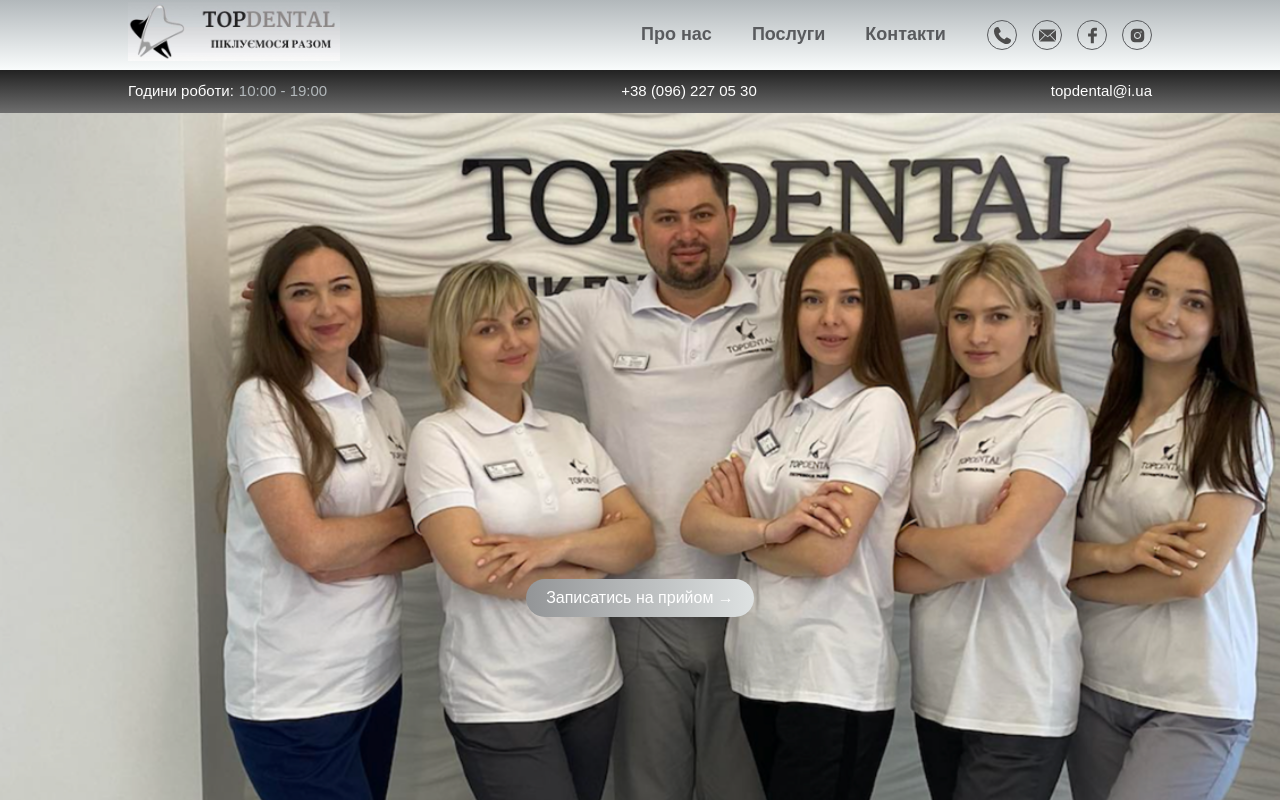
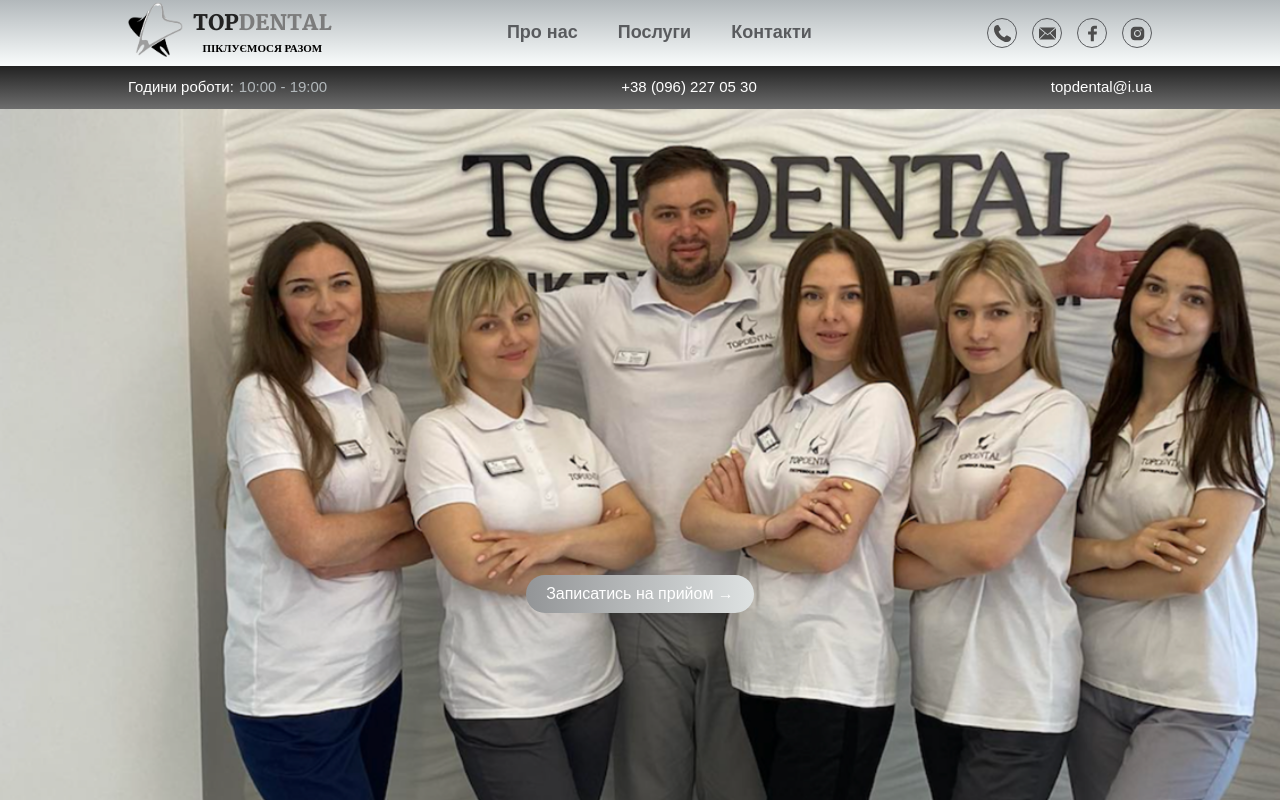
Before and after one commit to Vani4ka89/topdental_site, a React (Create React App) app: page /home in a window 1280 px wide. Shown: the top 800 px of the page. Built offline with nearby package versions, Linux system fonts and the light colour scheme.

Commit message:
fixed main logo

```diff
--- a/src/components/Header/Header.tsx
+++ b/src/components/Header/Header.tsx
@@ -22,9 +22,13 @@ const Header: FC = () => {
                 <div className="header__container">
                     <div className="header__wrapper">
                         <div className="header__logo">
-                            <Link to={'home'} onClick={close}>
+                            <Link to={'home'} onClick={close} className="teeth">
                                 <img src={topDentalLogo} alt="TopDental логотип"/>
                             </Link>
+                            <div className="text">
+                                <p className="heading"><span className="black">TOP</span>DENTAL</p>
+                                <p className="small">ПІКЛУЄМОСЯ РАЗОМ</p>
+                            </div>
                         </div>
                         <div className="header__burger" onClick={toggleMenu}>
                             <span></span>
--- a/src/components/Header/header.css
+++ b/src/components/Header/header.css
@@ -3,8 +3,43 @@
     background: linear-gradient(to top, #f9fcfc, #b2b8bb);
 }
 
+.header__logo {
+    display: flex;
+    justify-content: center;
+    align-items: center;
+    gap: 10px;
+    text-align: center;
+}
+
+.header__logo a.teeth {
+    width: 55px;
+}
+
 .header__logo img {
-    width: 45%;
+    width: 100%;
+}
+
+.header__logo .text p {
+    color: #7c7c7c;
+    font-weight: 900;
+    font-family: 'Martel', serif;
+}
+
+.header__logo .text p span.black {
+    color: #222222;
+    font-family: 'Martel', serif;
+    font-weight: 900;
+}
+
+.header__logo .text .heading {
+    font-size: 21px;
+}
+
+.header__logo .text .small {
+    color: black;
+    font-weight: 900;
+    font-size: 11px;
+    font-family: 'Martel', serif;
 }
 
 .menu__list {
@@ -116,23 +151,13 @@
 
 @media screen and (max-width: 477px) {
     header .header__top {
-        padding: 0;
-    }
-
-    .header__logo {
-        width: 100%;
-        height: 65px;
-    }
-
-    .header__logo img {
-        width: 325px;
-        height: 100%;
+        padding: 5px 0 0 0;
     }
 
     header .header__wrapper {
         display: flex;
         align-items: center;
-        gap: 10px;
+        gap: 110px;
     }
 
     body:has(header.open) {
--- a/src/components/Services/services.css
+++ b/src/components/Services/services.css
@@ -87,8 +87,7 @@
 }
 .service-item strong {
     display: block;
-    margin-left: 20px;
-    margin-bottom: 10px;
+    padding: 0 0 10px 20px;
     font-size: 1.2em;
     text-align: center;
     color: #595b5e;
```
Also changed, not shown: src/assets/images/logo.png.
